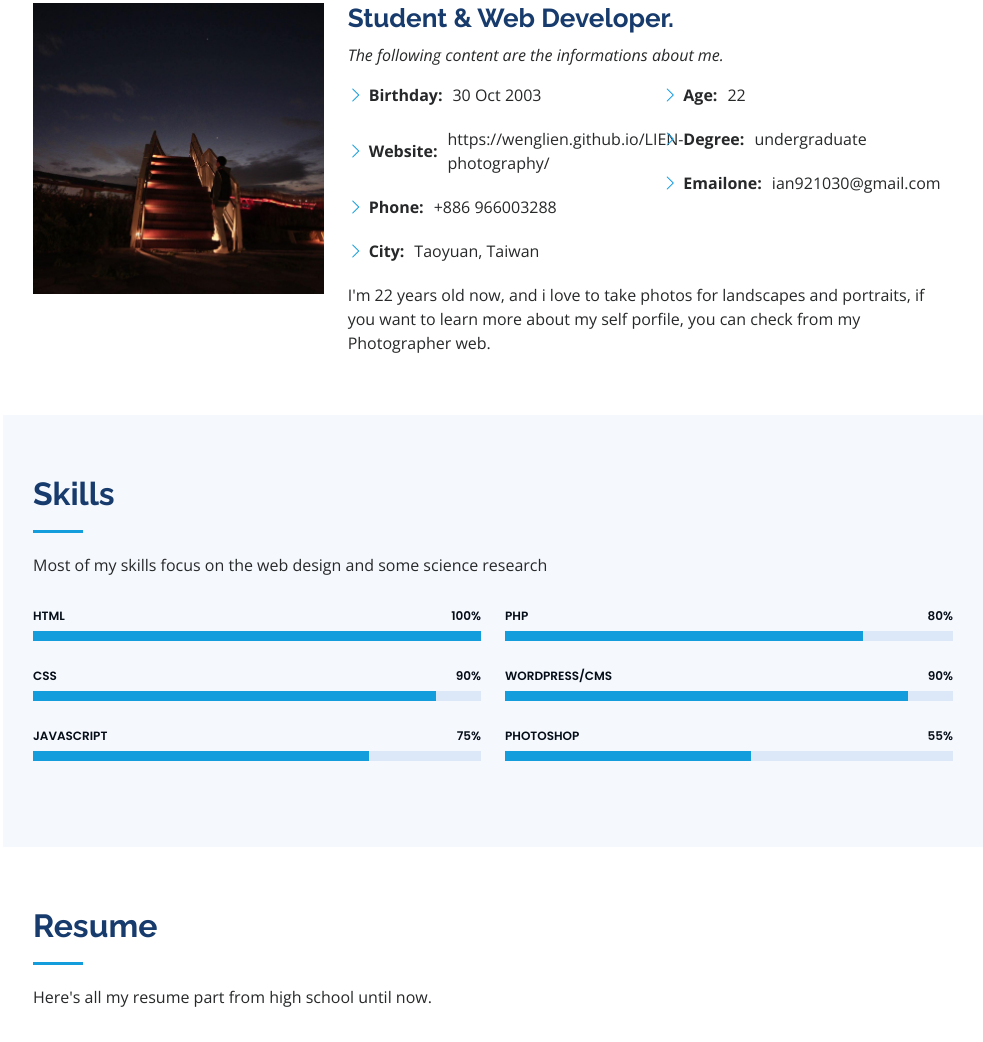
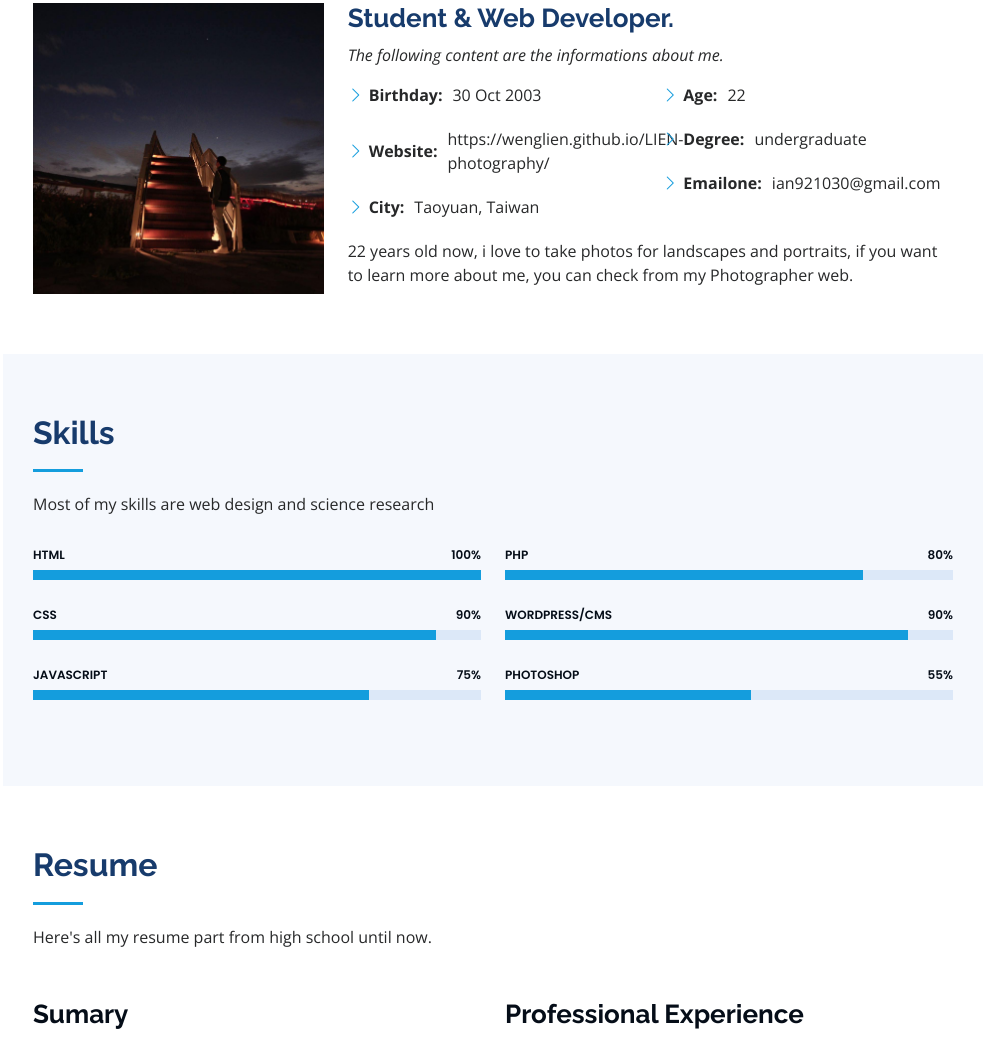
Before and after one commit to wenglien/LIEN_tw, a plain HTML site: page index.html in a window 1280 px wide. Shown: the part 989-2031 px from the top of the page, without its empty margins (297-1280 px from the left). Drawn offline with nearby package versions, Linux system fonts and the light colour scheme.

Commit message:
Update index.html

```diff
--- a/index.html
+++ b/index.html
@@ -5,7 +5,7 @@
   <meta charset="utf-8">
   <meta content="width=device-width, initial-scale=1.0" name="viewport">
 
-  <title>Wenglien</title>
+  <title>WENGLIEN</title>
   <meta content="" name="description">
   <meta content="" name="keywords">
 
@@ -94,7 +94,6 @@
                 <ul>
                   <li><i class="bi bi-chevron-right"></i> <strong>Birthday:</strong> <span>30 Oct 2003</span></li>
                   <li><i class="bi bi-chevron-right"></i> <strong>Website:</strong> <span>https://wenglien.github.io/LIEN-photography/</span></li>
-                  <li><i class="bi bi-chevron-right"></i> <strong>Phone:</strong> <span>+886 966003288</span></li>
                   <li><i class="bi bi-chevron-right"></i> <strong>City:</strong> <span>Taoyuan, Taiwan</span></li>
                 </ul>
               </div>
@@ -108,7 +107,7 @@
               </div>
             </div>
             <p>
-             I'm 22 years old now, and i love to take photos for landscapes and portraits, if you want to learn more about my self porfile, you can check from my Photographer web.
+             22 years old now, i love to take photos for landscapes and portraits, if you want to learn more about me, you can check from my Photographer web.
             </p>
           </div>
         </div>
@@ -124,7 +123,7 @@
 
         <div class="section-title">
           <h2>Skills</h2>
-          <p>Most of my skills focus on the web design and some science research</p>
+          <p>Most of my skills are web design and science research</p>
         </div>
 
         <div class="row skills-content">
@@ -280,7 +279,7 @@
               <div class="phone">
                 <i class="bi bi-phone"></i>
                 <h4>Call:</h4>
-                <p>+886 966993288</p>
+                <p></p>
               </div>
 
 
```
